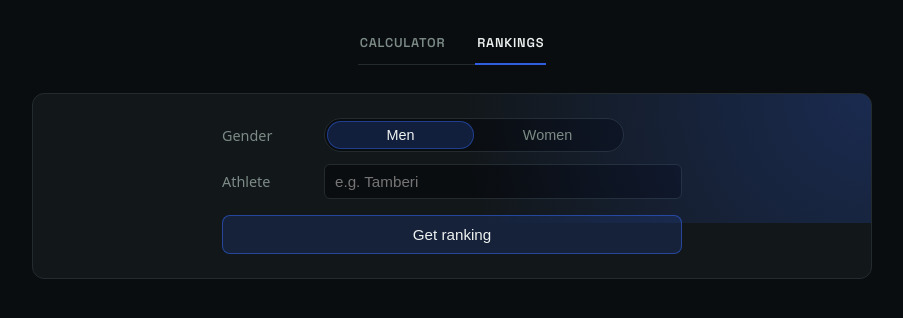
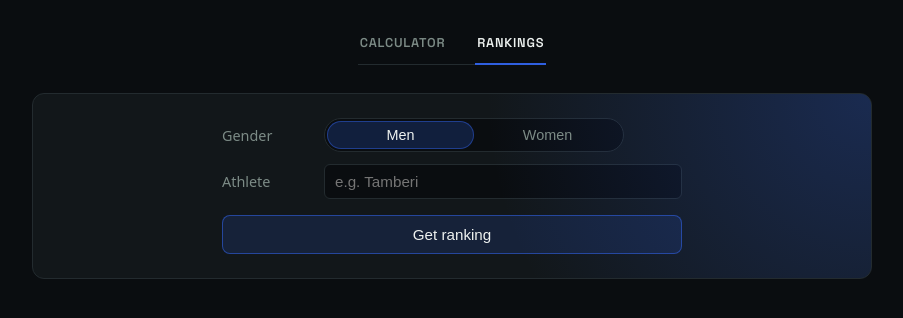
Before and after one commit to bahno/hj-stats, a React (Vite) app: page / in a window 1280 px wide. Both pictures are taken after a click on the tab "RANKINGS". Shown: the top 318 px of the page, without its empty margins (188-1091 px from the left). Built offline with nearby package versions, Linux system fonts and the light colour scheme.

Commit message:
style: update body dimensions to fixed size for improved layout

```diff
--- a/src/styles.css
+++ b/src/styles.css
@@ -124,8 +124,8 @@ body {
   position: absolute;
   top: 0;
   right: 0;
-  width: 70%;
-  height: 70%;
+  width: 400px;
+  height: 400px;
   pointer-events: none;
   opacity: 0.5;
   background: radial-gradient(
```
